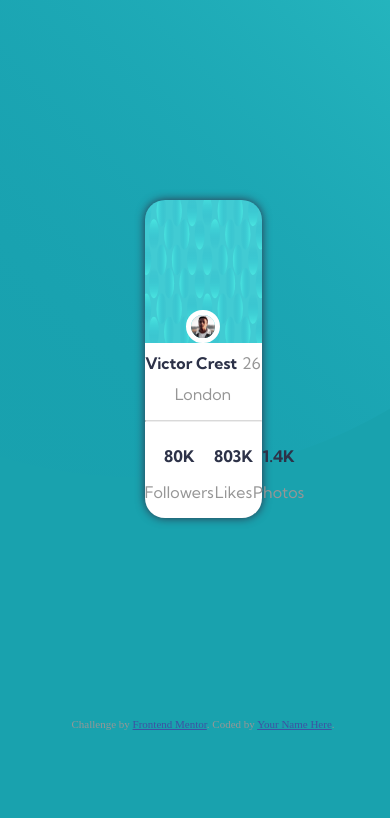
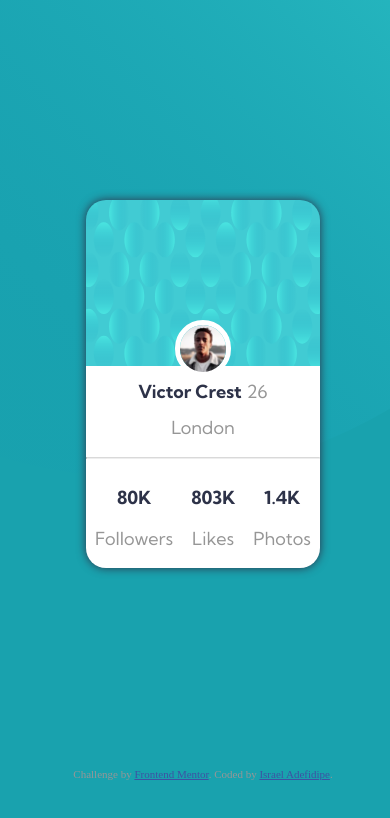
Before and after one commit to iadefidipe/profile-card-component-main, a plain HTML site: page index.html in a window 390 px wide. Drawn offline with Linux system fonts and the light colour scheme.

Commit message:
Fixed page responsiveness

```diff
--- a/index.html
+++ b/index.html
@@ -52,7 +52,7 @@
 
     <div class="attribution">
       Challenge by <a href="https://www.frontendmentor.io?ref=challenge" target="_blank">Frontend Mentor</a>.
-      Coded by <a href="#">Your Name Here</a>.
+      Coded by <a href="#">Israel Adefidipe</a>.
     </div>
 </body>
 </html>
--- a/style.scss
+++ b/style.scss
@@ -4,7 +4,7 @@
 
 html{
     min-height: 100vh;
-    width: 100vw;
+    max-width: 1440px;
 }
 
 body{
@@ -14,6 +14,9 @@ body{
     background-repeat: no-repeat, no-repeat;
     background-position: -350px -500px, 750px 150px;
     color: $color-neutral-grey;
+    @include media-query(desktop-large){
+        background-position: 50px -500px, 1600px 350px;
+    }
     // background-size: 150px;
 
 }
@@ -30,11 +33,24 @@ body{
     min-height: 30%;
     box-shadow: 0 0 10px hsl(229, 23%, 23%);
     border-radius: 20px;
+    font-size: $font-normal;
     font-family: $font-kumbh;
     background: $color-neutral-white url(./images/bg-pattern-card.svg) no-repeat top;
     background-size: 100% 45% ;
+    @include media-query(desktop-large){
+        min-width: 25%;
+        max-width: 40%;
+        font-size: 2rem;
+    }
 
+    @include media-query(desktop-medium){
+        background-size: 100% 45% ;
+    }
 
+    @include media-query(mobile){
+        min-width: 40%;
+        max-width: 60%;
+    }
 
         .card-image{
             margin: 30px auto 0 auto;
@@ -42,7 +58,7 @@ body{
             border-radius: 500px;
             height: 20%;
             width: 20%;
-            transform: translateY(80px);
+            transform: translateY(90px);
         }
         .name{
             margin-top: 70px;
```
Also changed, not shown: style.css, 1 other file.
